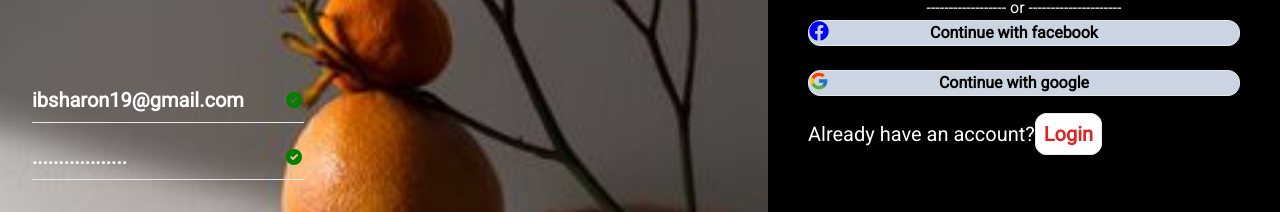
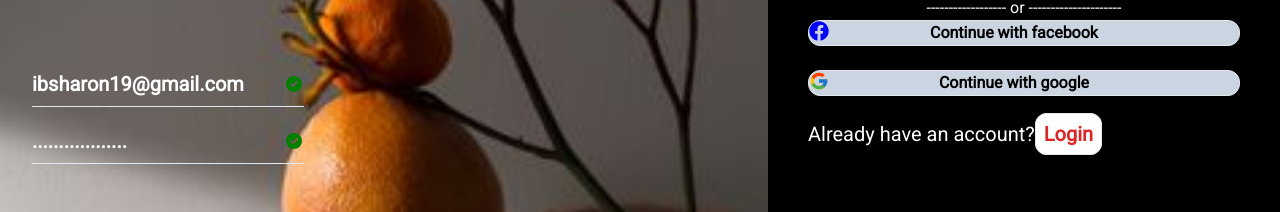
Before and after one commit to shashacodes/signup, a Next.js app: page /sign-up in a window 1280 px wide. Shown: the part 588-800 px from the top of the page. Built offline with nearby package versions, Linux system fonts and the light colour scheme.

Commit message:
feat: add new changes

```diff
--- a/src/app/sign-up/page.jsx
+++ b/src/app/sign-up/page.jsx
@@ -26,7 +26,7 @@ export default function page() {
 
         <Image src="/audio.gif" alt="gif" width={250} height={200} />
 
-        <div className="flex flex-col md:gap-5 text-white">
+        <div className="flex flex-col md:gap-5 mb-4 text-white">
           <span className="flex flex-row border-b-[1px] font-extrabold border-slate-200 justify-between items-center pb-2 space-x-10 text-xl">
             <p className="">ibsharon19@gmail.com</p>
             <span>
```
